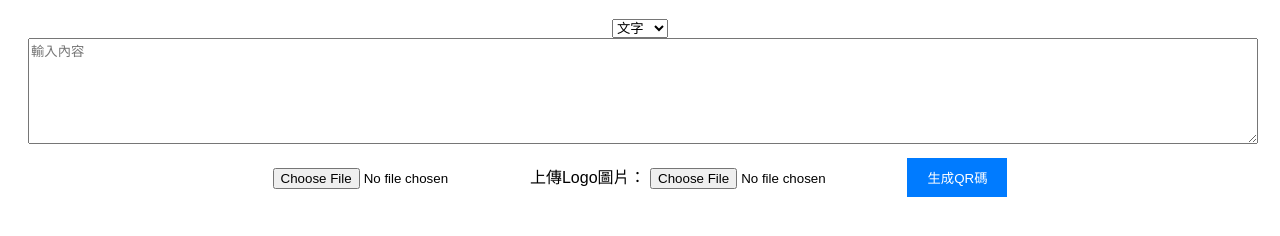
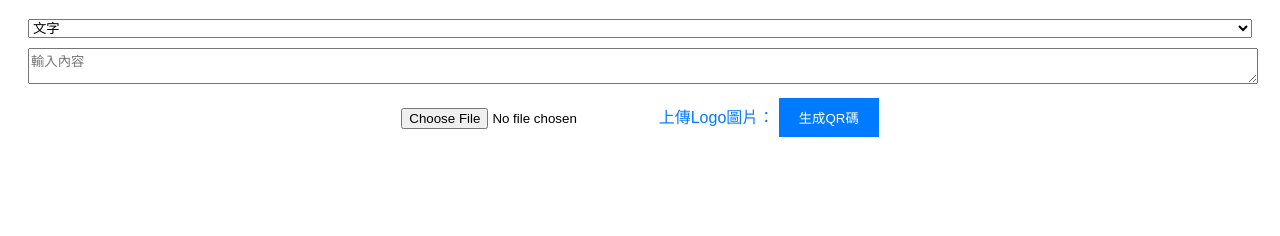
Before and after one commit to i-like-dev/qrcodemaker, a plain HTML site: page index.html in a window 1280 px wide. Shown: the part 98-334 px from the top of the page. Drawn offline with nearby package versions, Linux system fonts and the light colour scheme.

Commit message:
Update styles.css

```diff
--- a/styles.css
+++ b/styles.css
@@ -7,9 +7,8 @@ body {
     padding: 20px;
 }
 
-textarea {
+select, textarea {
     width: 100%;
-    height: 100px;
     margin-bottom: 10px;
 }
 
@@ -24,3 +23,12 @@ button {
 #qrcode {
     margin-top: 20px;
 }
+
+#logoInput {
+    display: none;
+}
+
+label[for="logoInput"] {
+    cursor: pointer;
+    color: #007bff;
+}
```
